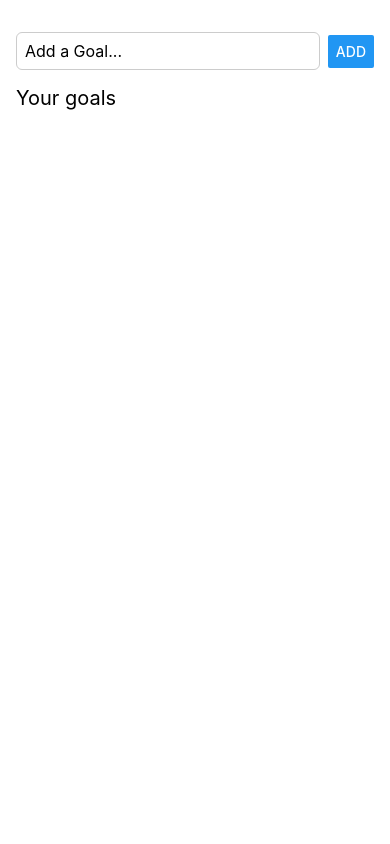
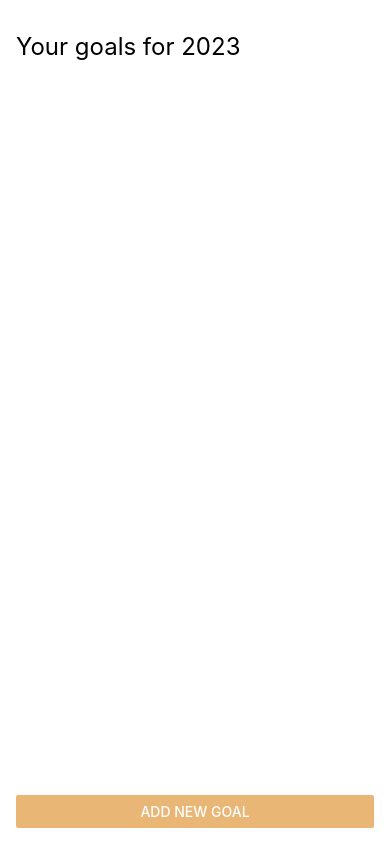
Before and after one commit to VictorMLima98/react_native_course, a React Native app: screen / in a window 390 px wide. Built offline with nearby package versions, Linux system fonts and the light colour scheme.

Commit message:
Creating modal to add a new goal

```diff
--- a/App.js
+++ b/App.js
@@ -4,14 +4,20 @@ import {
 	StyleSheet,
 	Text,
 	View,
-	FlatList
+	FlatList,
+	Button
 } from 'react-native';
 
 import GoalItem from './components/GoalItem';
 import GoalInput from './components/GoalInput';
 
 export default function App() {
+	const [showModal, toggleModal] = useState(false);
 	const [goals, setGoals] = useState([]);
+
+	function startAddGoalHandler() {
+		toggleModal(true);
+	}
 
 	function addGoalHandler(newGoal) {
 		setGoals(currentGoals => [
@@ -36,13 +42,13 @@ export default function App() {
 			<StatusBar
 				style='auto' />
 
-			<GoalInput onAddGoal={addGoalHandler} />
+			<GoalInput visible={showModal} onAddGoal={addGoalHandler} />
 
 			<View style={styles.goalsLabelContainer}>
 				<Text style={{
-					fontSize: 20
+					fontSize: 24
 				}}>
-					Your goals
+					Your goals for 2023
 				</Text>
 			</View>
 
@@ -60,6 +66,14 @@ export default function App() {
 					}}
 					keyboardDismissMode='on-drag'
 					alwaysBounceVertical={false} />
+			</View>
+
+			<View style={styles.addGoalButton}>
+				<Button
+					title='Add New Goal'
+					color="#eab676"
+					onPress={startAddGoalHandler}
+				/>
 			</View>
 		</View>
 	);
@@ -80,4 +94,8 @@ const styles = StyleSheet.create({
 		marginBottom: 1,
 		flex: 1,
 	},
+
+	addGoalButton: {
+		marginBottom: 16
+	}
 });
--- a/components/GoalInput.js
+++ b/components/GoalInput.js
@@ -3,7 +3,8 @@ import {
     StyleSheet,
     View,
     TextInput,
-    Button
+    Button,
+    Modal
 } from 'react-native';
 
 function GoalInput(props) {
@@ -20,35 +21,54 @@ function GoalInput(props) {
     }
 
     return (
-        <View style={styles.inputContainer}>
+        <Modal visible={props.visible} animationType="slide" >
+            <View style={styles.modalContainer}>
                 <TextInput
                     style={styles.goalInput}
                     placeholder="Add a Goal..."
                     onChangeText={goalInputHandler}
-                value={newGoal} />
+                    value={newGoal}
+                />
 
+                <View style={styles.buttonsContainer}>
+                    <View style={{
+                        marginRight: 8
+                     }}>
+                        <Button title="Cancel" />
+                    </View>
+
+                    <View>
                         <Button title="Add" onPress={addGoalHandler} />
                     </View>
+                </View>
+            </View>
+        </Modal>
     );
 };
 
 export default GoalInput;
 
 const styles = StyleSheet.create({
-    inputContainer: {
-		flexDirection: 'row',
-		justifyContent: 'space-between',
+    modalContainer: {
+        flex: 1,
+		justifyContent: 'center',
         alignItems: 'center',
-		marginBottom: 16,
+        padding: 16,
 	},
 
     goalInput: {
-		flex: 1,
 		borderWidth: 1,
 		borderColor: '#ccc',
 		borderRadius: 6,
-		marginRight: 8,
 		padding: 8,
 		fontSize: 16,
+        width: '100%',
 	},
+
+    buttonsContainer: {
+        flexDirection: 'row',
+        justifyContent: 'flex-end',
+        width: '100%',
+        marginTop: 16
+    }
 });
```
Lines whose indentation alone changed are shown as unchanged.
